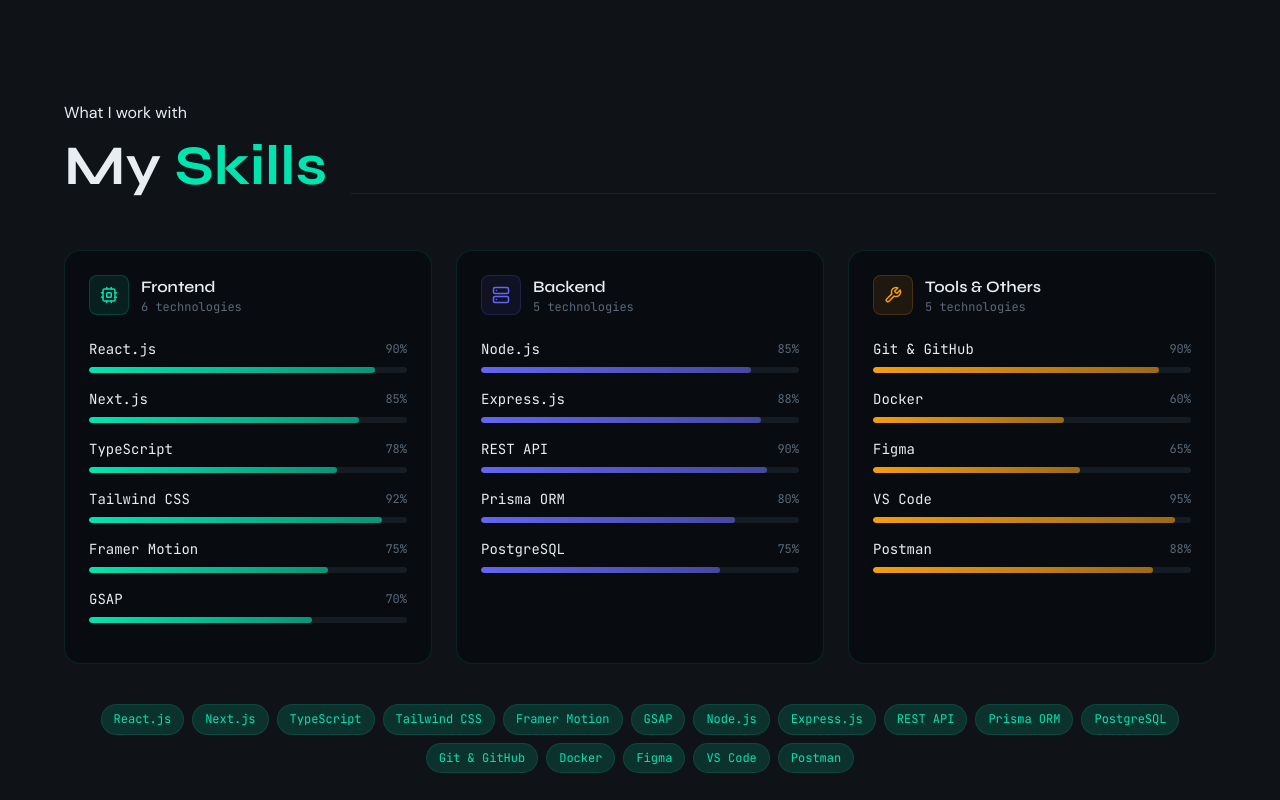
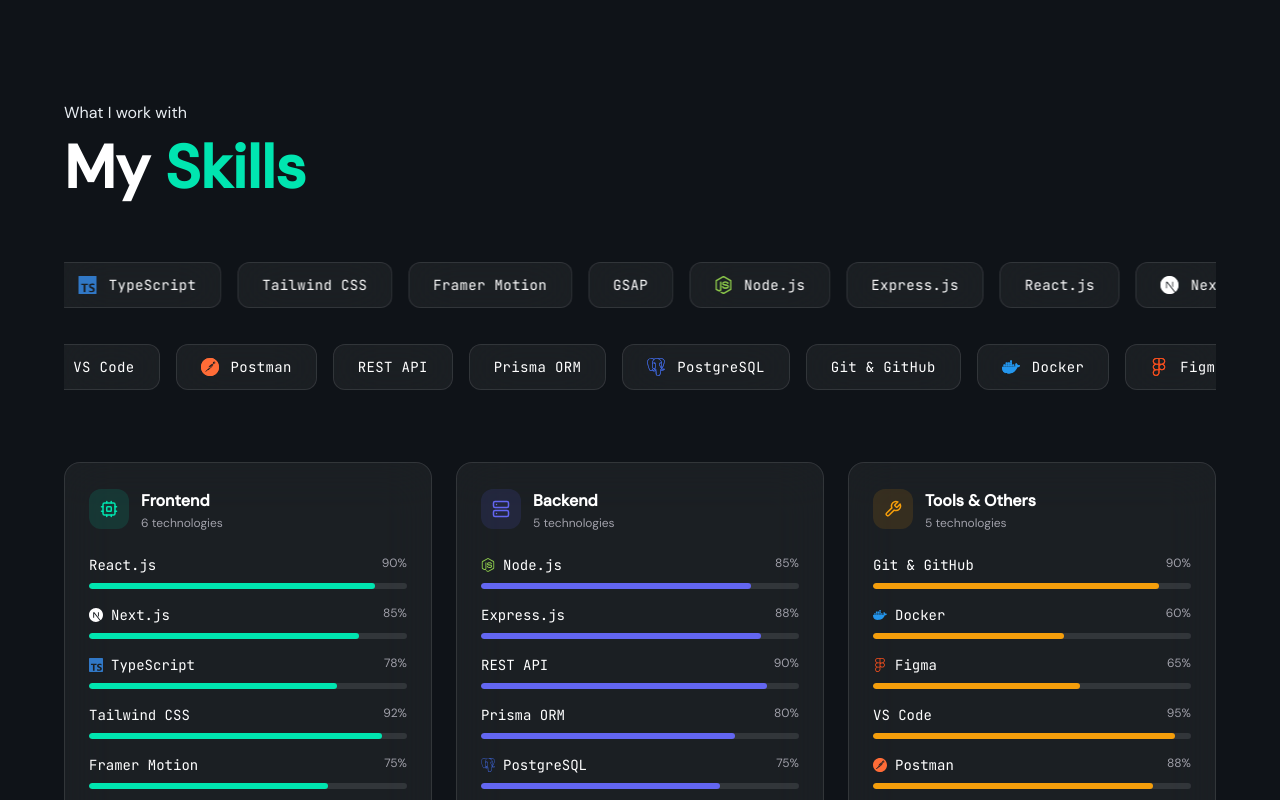
Before and after one commit to selim2066/Porfolio.MSR, a Next.js app: page / in a window 1280 px wide. Shown: the part 2700-3500 px from the top of the page. Built offline with nearby package versions, Linux system fonts and the light colour scheme.

Commit message:
marquee added

```diff
--- a/components/sections/ContactSection.tsx
+++ b/components/sections/ContactSection.tsx
@@ -227,7 +227,7 @@
                     name="name"
                     value={form.name}
                     onChange={handleChange}
-                    placeholder="John Doe"
+                    placeholder="Md Selim Reza"
                     style={inputStyle}
                     onFocus={(e) =>
                       (e.target.style.borderColor = "var(--color-accent)")
@@ -249,7 +249,7 @@
                     name="email"
                     value={form.email}
                     onChange={handleChange}
-                    placeholder="john@example.com"
+                    placeholder="mdselimreza.dev@gmail.com"
                     style={inputStyle}
                     onFocus={(e) =>
                       (e.target.style.borderColor = "var(--color-accent)")
--- a/components/sections/SkillsSection.tsx
+++ b/components/sections/SkillsSection.tsx
@@ -1,11 +1,112 @@
 "use client";
 
+import { skills } from "@/lib/data";
+import { motion, useInView } from "framer-motion";
+import { Cpu, Server, Wrench } from "lucide-react";
 import { useRef } from "react";
-import { motion, useInView } from "framer-motion";
-import { skills } from "@/lib/data";
-import { Cpu, Server, Wrench } from "lucide-react";
+import {
+  SiAngular,
+  SiAstro,
+  SiCss,
+  SiDjango,
+  SiDocker,
+  SiExpress,
+  SiFastapi,
+  SiFigma,
+  SiFirebase,
+  SiFlask,
+  SiGit,
+  SiGithub,
+  SiGooglecloud,
+  SiGraphql,
+  SiHtml5,
+  SiJavascript,
+  SiJest,
+  SiKubernetes,
+  SiLinear,
+  SiLinux,
+  SiMongodb,
+  SiMysql,
+  SiNestjs,
+  SiNextdotjs,
+  SiNodedotjs,
+  SiNotion,
+  SiPostgresql,
+  SiPostman,
+  SiPrisma,
+  SiPython,
+  SiReact,
+  SiRedis,
+  SiRemix,
+  SiSass,
+  SiSqlite,
+  SiSupabase,
+  SiSvelte,
+  SiTailwindcss,
+  SiTypescript,
+  SiVercel,
+  SiVite,
+  SiVitest,
+  SiVuedotjs,
+  SiWebpack,
+} from "react-icons/si";
 
-const categoryIcons: Record<string, React.ElementType> = {
+/* ───────────────── ICONS ───────────────── */
+
+const skillIcons: Record<string, { icon: any; color: string }> = {
+  HTML: { icon: SiHtml5, color: "#E34F26" },
+  CSS: { icon: SiCss, color: "#1572B6" },
+  Sass: { icon: SiSass, color: "#CC6699" },
+  JavaScript: { icon: SiJavascript, color: "#F7DF1E" },
+  TypeScript: { icon: SiTypescript, color: "#3178C6" },
+  React: { icon: SiReact, color: "#61DAFB" },
+  "Next.js": { icon: SiNextdotjs, color: "#ffffff" },
+  "Vue.js": { icon: SiVuedotjs, color: "#4FC08D" },
+  Angular: { icon: SiAngular, color: "#DD0031" },
+  Svelte: { icon: SiSvelte, color: "#FF3E00" },
+  Astro: { icon: SiAstro, color: "#FF5D01" },
+  Remix: { icon: SiRemix, color: "#ffffff" },
+  Tailwind: { icon: SiTailwindcss, color: "#06B6D4" },
+  Vite: { icon: SiVite, color: "#646CFF" },
+  Webpack: { icon: SiWebpack, color: "#8DD6F9" },
+  Figma: { icon: SiFigma, color: "#F24E1E" },
+
+  Node: { icon: SiNodedotjs, color: "#8CC84B" },
+  "Node.js": { icon: SiNodedotjs, color: "#8CC84B" },
+  Express: { icon: SiExpress, color: "#ffffff" },
+  NestJS: { icon: SiNestjs, color: "#E0234E" },
+  Python: { icon: SiPython, color: "#3776AB" },
+  Django: { icon: SiDjango, color: "#00e5b0" },
+  Flask: { icon: SiFlask, color: "#ffffff" },
+  FastAPI: { icon: SiFastapi, color: "#009688" },
+  GraphQL: { icon: SiGraphql, color: "#E10098" },
+
+  MongoDB: { icon: SiMongodb, color: "#47A248" },
+  PostgreSQL: { icon: SiPostgresql, color: "#4169E1" },
+  MySQL: { icon: SiMysql, color: "#4479A1" },
+  SQLite: { icon: SiSqlite, color: "#003B57" },
+  Redis: { icon: SiRedis, color: "#FF4438" },
+  Prisma: { icon: SiPrisma, color: "#ffffff" },
+  Firebase: { icon: SiFirebase, color: "#FFCA28" },
+  Supabase: { icon: SiSupabase, color: "#3ECF8E" },
+
+  Git: { icon: SiGit, color: "#F05032" },
+  GitHub: { icon: SiGithub, color: "#ffffff" },
+  Docker: { icon: SiDocker, color: "#2496ED" },
+  Kubernetes: { icon: SiKubernetes, color: "#326CE5" },
+  GCP: { icon: SiGooglecloud, color: "#4285F4" },
+  Vercel: { icon: SiVercel, color: "#ffffff" },
+  Linux: { icon: SiLinux, color: "#FCC624" },
+  Jest: { icon: SiJest, color: "#C21325" },
+  Vitest: { icon: SiVitest, color: "#6E9F18" },
+  Postman: { icon: SiPostman, color: "#FF6C37" },
+  Linear: { icon: SiLinear, color: "#5E6AD2" },
+  Notion: { icon: SiNotion, color: "#ffffff" },
+};
+
+/* ───────────────── CATEGORY META ───────────────── */
+
+const categoryIcons: Record<string, any> = {
   Frontend: Cpu,
   Backend: Server,
   "Tools & Others": Wrench,
@@ -16,6 +117,8 @@
   Backend: "#6366f1",
   "Tools & Others": "#f59e0b",
 };
+
+/* ───────────────── SKILL BAR ───────────────── */
 
 function SkillBar({
   name,
@@ -30,74 +133,163 @@
   delay: number;
   inView: boolean;
 }) {
+  const entry = skillIcons[name];
+  const Icon = entry?.icon;
+
   return (
     <div className="mb-4">
-      <div className="flex justify-between items-center mb-2">
-        <span
-          className="text-sm font-mono"
-          style={{ color: "var(--color-text)" }}
-        >
+      <div className="flex justify-between mb-2">
+        <span className="flex items-center gap-2 text-sm text-white font-mono">
+          {Icon && <Icon size={14} style={{ color: entry.color }} />}
           {name}
         </span>
-        <span
-          className="text-xs font-mono"
-          style={{ color: "var(--color-muted)" }}
-        >
-          {level}%
-        </span>
+        <span className="text-xs text-zinc-400">{level}%</span>
       </div>
-      <div
-        className="h-1.5 rounded-full overflow-hidden"
-        style={{ background: "var(--color-surface-2)" }}
-      >
+
+      <div className="h-1.5 rounded-full bg-white/10 overflow-hidden">
         <motion.div
           className="h-full rounded-full"
-          style={{ background: `linear-gradient(90deg, ${color}, ${color}99)` }}
+          style={{ background: color }}
           initial={{ width: 0 }}
           animate={inView ? { width: `${level}%` } : { width: 0 }}
-          transition={{ duration: 1.2, delay, ease: [0.22, 1, 0.36, 1] }}
+          transition={{
+            duration: 1.1,
+            delay,
+            ease: [0.22, 1, 0.36, 1],
+          }}
         />
       </div>
     </div>
   );
 }
 
+/* ───────────────── TAG ───────────────── */
+
+/* ───────────────── MARQUEE CHIP ───────────────── */
+
+/* ───────────────── CHIP ───────────────── */
+function SkillChip({ name }: { name: string }) {
+  const entry = skillIcons[name];
+  const Icon = entry?.icon;
+  const color = entry?.color || "#00e5b0";
+
+  return (
+    <motion.div
+      whileHover={{
+        y: -6,
+        scale: 1.08,
+      }}
+      transition={{ type: "spring", stiffness: 320, damping: 18 }}
+      className="group relative flex items-center gap-3 px-6 py-3 rounded-xl shrink-0
+      border border-white/10 bg-white/5 backdrop-blur-xl cursor-pointer
+      overflow-hidden"
+    >
+      {/* glow background */}
+      <div
+        className="absolute inset-0 opacity-0 group-hover:opacity-100 transition duration-300 blur-xl"
+        style={{
+          background: `radial-gradient(circle at center, ${color}40, transparent 70%)`,
+        }}
+      />
+
+      {/* icon */}
+      {Icon && (
+        <Icon
+          size={18}
+          className="relative z-10 transition duration-300 group-hover:scale-125"
+          style={{
+            color,
+            filter: `drop-shadow(0 0 0px ${color})`,
+          }}
+        />
+      )}
+
+      {/* text */}
+      <span className="relative z-10 text-sm text-white font-mono tracking-wide">
+        {name}
+      </span>
+
+      {/* border glow */}
+      <div
+        className="absolute inset-0 rounded-xl opacity-0 group-hover:opacity-100 transition duration-300"
+        style={{
+          boxShadow: `0 0 18px ${color}55 inset, 0 0 16px ${color}55`,
+        }}
+      />
+    </motion.div>
+  );
+}
+
+/* ───────────────── MAIN COMPONENT ───────────────── */
+
 export default function SkillsSection() {
   const ref = useRef(null);
   const inView = useInView(ref, { once: true, margin: "-80px" });
 
+  const allSkills = skills.flatMap((cat) => cat.items).map((item) => item.name);
+
+  const row1 = allSkills.slice(0, Math.ceil(allSkills.length / 2));
+  const row2 = allSkills.slice(Math.ceil(allSkills.length / 2));
+
   return (
     <section
       id="skills"
-      className="section-padding"
       ref={ref}
-      style={{ background: "var(--color-surface)" }}
+      className="py-28 bg-[var(--color-surface)] overflow-hidden"
     >
       <div className="container-custom">
-        {/* Header */}
+        {/* HEADER */}
         <motion.div
           initial={{ opacity: 0, y: 20 }}
           animate={inView ? { opacity: 1, y: 0 } : {}}
-          transition={{ duration: 0.6 }}
           className="mb-14"
         >
           <p className="section-label mb-3">What I work with</p>
-          <div className="flex items-end gap-6 flex-wrap">
-            <h2
-              className="font-display font-bold leading-none"
-              style={{ fontSize: "clamp(2rem, 5vw, 3.5rem)", color: "var(--color-text)" }}
-            >
-              My{" "}
-              <span style={{ color: "var(--color-accent)" }}>Skills</span>
-            </h2>
-            <div
-              className="h-px flex-1 hidden md:block"
-              style={{ background: "var(--color-border)", minWidth: "60px" }}
-            />
-          </div>
+
+          <h2 className="text-4xl md:text-6xl font-bold text-white">
+            My <span className="text-[var(--color-accent)]">Skills</span>
+          </h2>
         </motion.div>
 
-        {/* Skills Grid */}
+        {/* MARQUEE */}
+        {/* MARQUEE */}
+        <div className="mb-16 space-y-5">
+          {/* Row 1 */}
+          <div className="overflow-hidden group">
+            <motion.div
+              animate={{ x: ["0%", "-50%"] }}
+              transition={{
+                duration: 28,
+                repeat: Infinity,
+                ease: "linear",
+              }}
+              className="marquee-track flex gap-4 min-w-max py-2"
+            >
+              {[...row1, ...row1].map((skill, i) => (
+                <SkillChip key={i} name={skill} />
+              ))}
+            </motion.div>
+          </div>
+
+          {/* Row 2 */}
+          <div className="overflow-hidden group">
+            <motion.div
+              animate={{ x: ["-50%", "0%"] }}
+              transition={{
+                duration: 32,
+                repeat: Infinity,
+                ease: "linear",
+              }}
+              className="marquee-track flex gap-4 min-w-max py-2"
+            >
+              {[...row2, ...row2].map((skill, i) => (
+                <SkillChip key={i} name={skill} />
+              ))}
+            </motion.div>
+          </div>
+        </div>
+
+        {/* CARDS */}
         <div className="grid grid-cols-1 md:grid-cols-3 gap-6">
           {skills.map((category, ci) => {
             const Icon = categoryIcons[category.category] || Cpu;
@@ -108,38 +300,27 @@
                 key={category.category}
                 initial={{ opacity: 0, y: 30 }}
                 animate={inView ? { opacity: 1, y: 0 } : {}}
-                transition={{ duration: 0.5, delay: ci * 0.15 }}
-                className="card-base p-6"
-                style={{ background: "var(--color-bg)" }}
+                transition={{ delay: ci * 0.15 }}
+                className="p-6 rounded-2xl bg-white/5 border border-white/10 backdrop-blur-xl"
               >
-                {/* Category header */}
                 <div className="flex items-center gap-3 mb-6">
                   <div
-                    className="w-10 h-10 rounded-lg flex items-center justify-center"
-                    style={{
-                      background: `${color}18`,
-                      border: `1px solid ${color}30`,
-                    }}
+                    className="w-10 h-10 rounded-xl flex items-center justify-center"
+                    style={{ background: `${color}20` }}
                   >
                     <Icon size={18} style={{ color }} />
                   </div>
+
                   <div>
-                    <p
-                      className="font-display font-semibold text-base"
-                      style={{ color: "var(--color-text)" }}
-                    >
+                    <p className="font-semibold text-white">
                       {category.category}
                     </p>
-                    <p
-                      className="text-xs font-mono"
-                      style={{ color: "var(--color-muted)" }}
-                    >
+                    <p className="text-xs text-zinc-400">
                       {category.items.length} technologies
                     </p>
                   </div>
                 </div>
 
-                {/* Skill bars */}
                 {category.items.map((skill, si) => (
                   <SkillBar
                     key={skill.name}
@@ -154,20 +335,6 @@
             );
           })}
         </div>
-
-        {/* Tech tags row */}
-        <motion.div
-          initial={{ opacity: 0, y: 20 }}
-          animate={inView ? { opacity: 1, y: 0 } : {}}
-          transition={{ duration: 0.5, delay: 0.6 }}
-          className="mt-10 flex flex-wrap gap-2 justify-center"
-        >
-          {skills.flatMap((c) => c.items).map((skill) => (
-            <span key={skill.name} className="tag-pill">
-              {skill.name}
-            </span>
-          ))}
-        </motion.div>
       </div>
     </section>
   );
--- a/styles/globals.css
+++ b/styles/globals.css
@@ -281,3 +281,11 @@
   height: auto;
   display: block;
 }
+
+.marquee-track {
+  animation-play-state: running;
+}
+
+.marquee-track:hover {
+  animation-play-state: paused !important;
+}
```
Also changed, not shown: package.json (+10 -9 lines), 1 other file (tests, documents, lock files or other folders).
